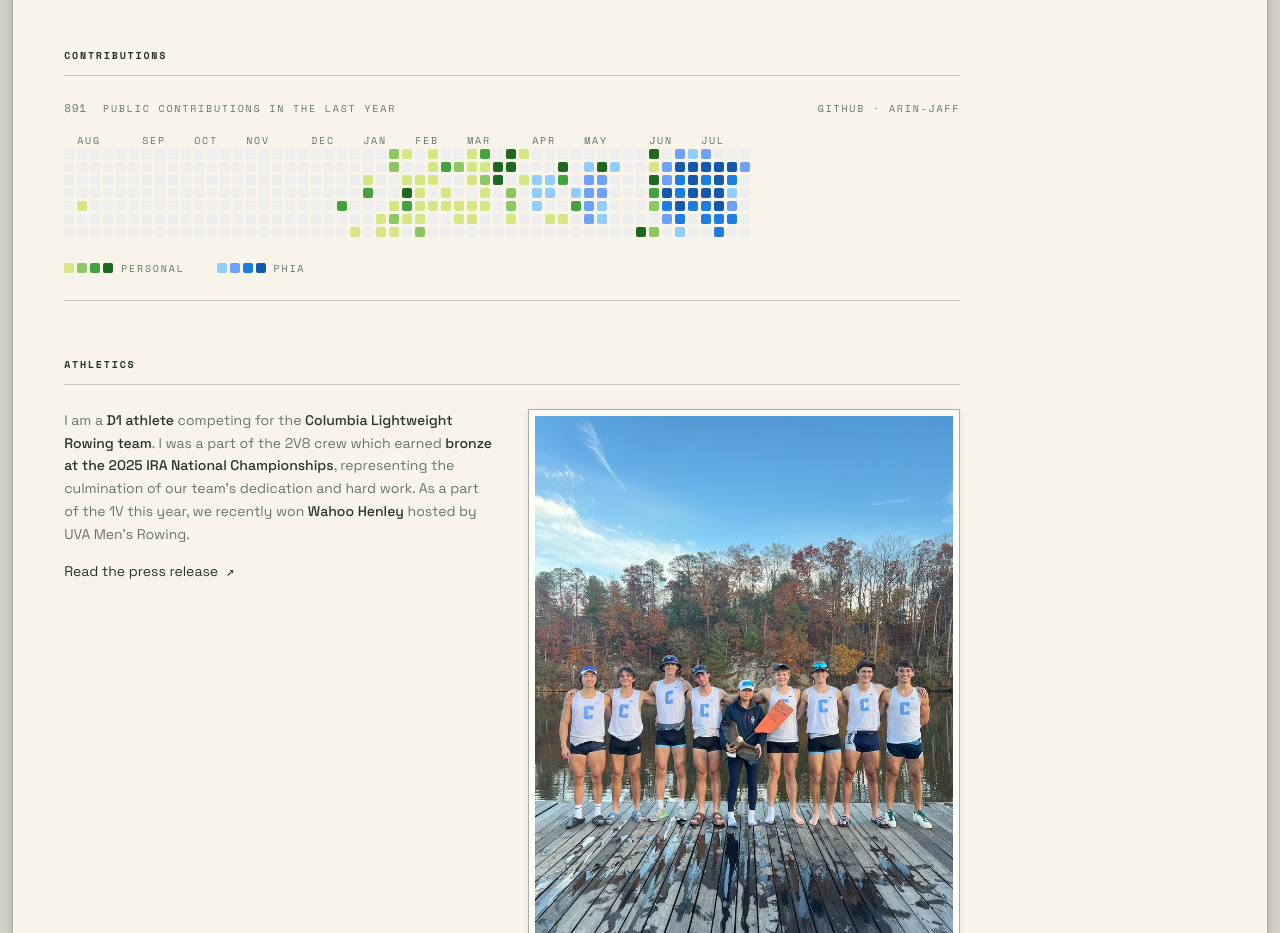
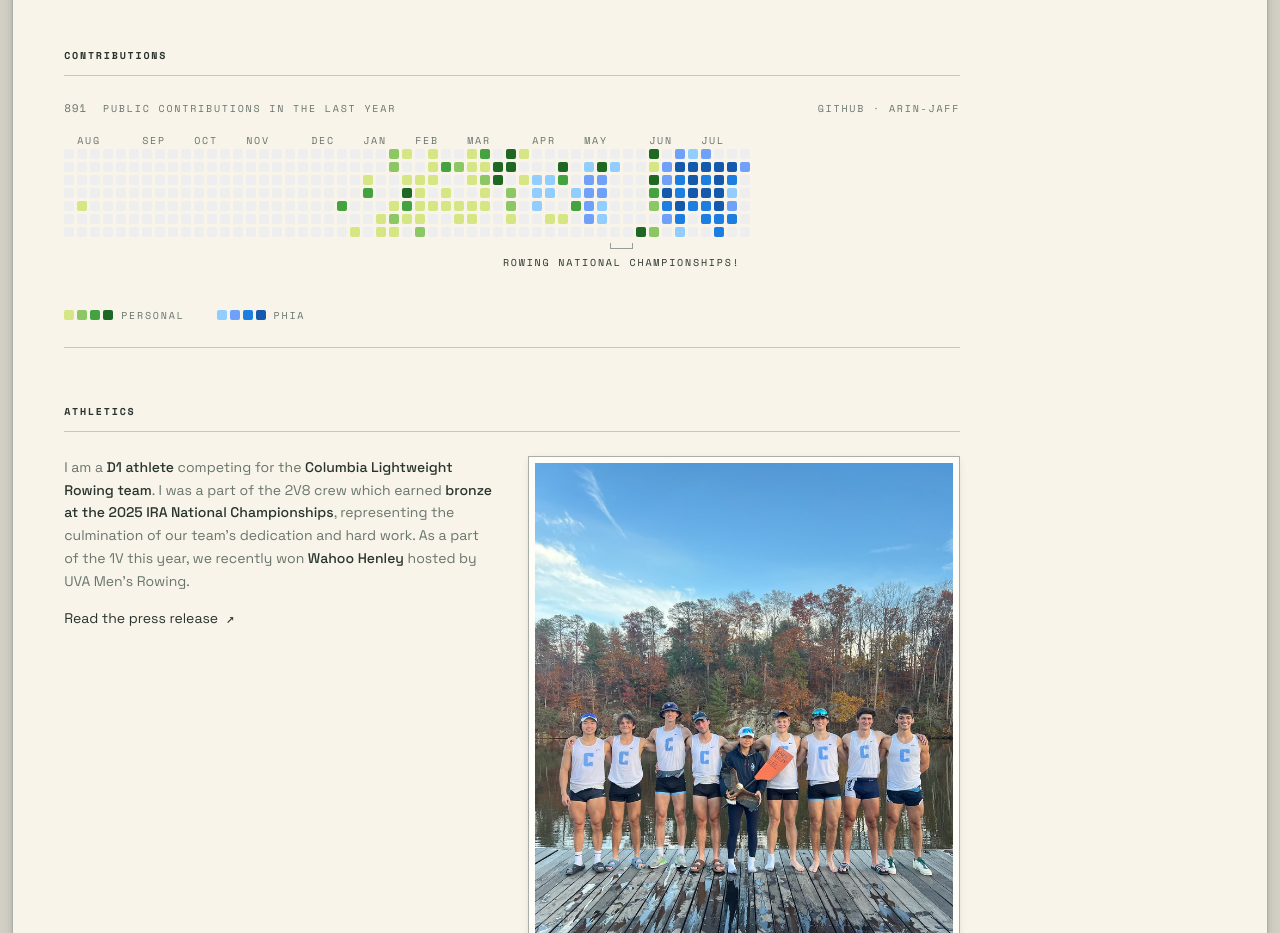
Before and after one commit to arin-jaff/arinjaff.com, a React (Vite) app: page / in a window 1280 px wide. Shown: the part 840-1773 px from the top of the page. Built offline with nearby package versions, Linux system fonts and the light colour scheme.

Commit message:
Bracket the last two weeks of May on the contributions calendar
Annotations are matched on MM-DD so they survive the rolling window, and
rounded out to whole week columns since that is the calendar's resolution.

```diff
--- a/src/components/ContributionsChart.jsx
+++ b/src/components/ContributionsChart.jsx
@@ -9,6 +9,13 @@ const BLUE = ["#91ceff", "#70a1fa", "#1b7ee0", "#1559ad"];
 
 const EMPTY = "var(--archive-empty-cell)";
 const MONTHS = ["jan", "feb", "mar", "apr", "may", "jun", "jul", "aug", "sep", "oct", "nov", "dec"];
+
+// Brackets under the calendar that explain a stretch of it. Matched on MM-DD so
+// they keep working as the rolling window moves.
+// The calendar is columned by week, so a range is rounded out to whole weeks —
+// ending on 05-30 keeps this to May's last two columns instead of spilling into
+// the week that carries May 31 into June.
+const ANNOTATIONS = [{ label: "rowing national championships!", from: "05-18", to: "05-30" }];
 
 // ponytail: a day picks one side rather than splitting the cell — blue once the
 // mirror accounts for at least half of it. Split cells if mixed days matter.
@@ -60,6 +67,14 @@ export default function ContributionsChart() {
     return weeks[i - 1][0].date.slice(5, 7) === month ? null : MONTHS[Number(month) - 1];
   });
 
+  const brackets = ANNOTATIONS.map((note) => {
+    const covered = weeks.reduce((acc, week, i) => {
+      const hit = week.some((day) => day.date.slice(5) >= note.from && day.date.slice(5) <= note.to);
+      return hit ? { start: acc.start ?? i, end: i } : acc;
+    }, {});
+    return covered.start === undefined ? null : { ...note, ...covered };
+  }).filter(Boolean);
+
   return (
     <section aria-label="GitHub contributions">
       <h2 className="label-strong mb-3">contributions</h2>
@@ -70,7 +85,7 @@ export default function ContributionsChart() {
           <span className="label ml-auto">github · {data.username}</span>
         </div>
 
-        <div className="overflow-x-auto pb-1">
+        <div className="overflow-x-auto pb-8">
           <div className="inline-block">
             <div
               className="mb-1 grid gap-[3px]"
@@ -99,6 +114,26 @@ export default function ContributionsChart() {
                 />
               ))}
             </div>
+
+            {brackets.length > 0 && (
+              <div
+                className="mt-1.5 grid gap-[3px]"
+                style={{ gridTemplateColumns: `repeat(${weeks.length}, 10px)` }}
+              >
+                {brackets.map((note) => (
+                  <div
+                    key={note.label}
+                    className="relative"
+                    style={{ gridColumn: `${note.start + 1} / ${note.end + 2}` }}
+                  >
+                    <div className="h-1.5 border-x border-b border-border-strong" />
+                    <span className="label absolute left-1/2 top-full mt-1.5 -translate-x-1/2 whitespace-nowrap text-foreground">
+                      {note.label}
+                    </span>
+                  </div>
+                ))}
+              </div>
+            )}
           </div>
         </div>
 
```
